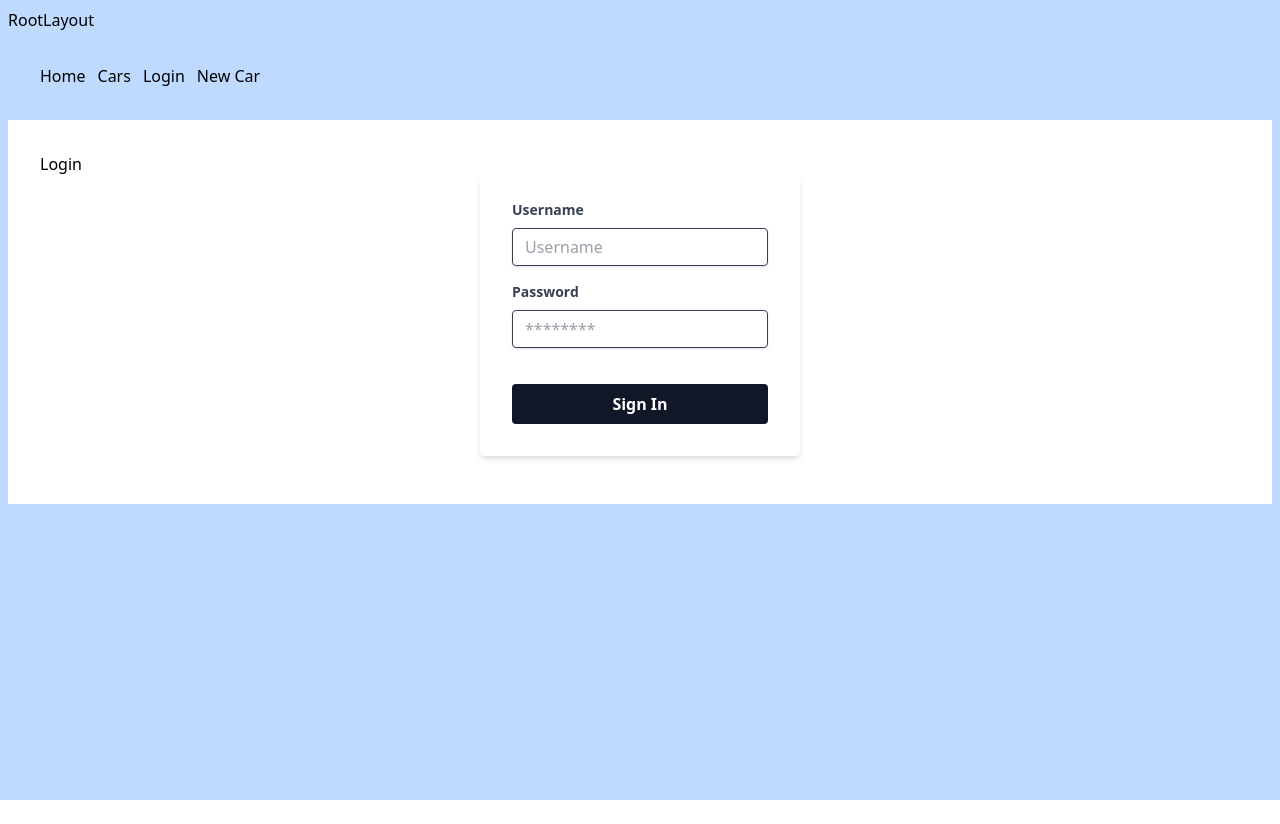
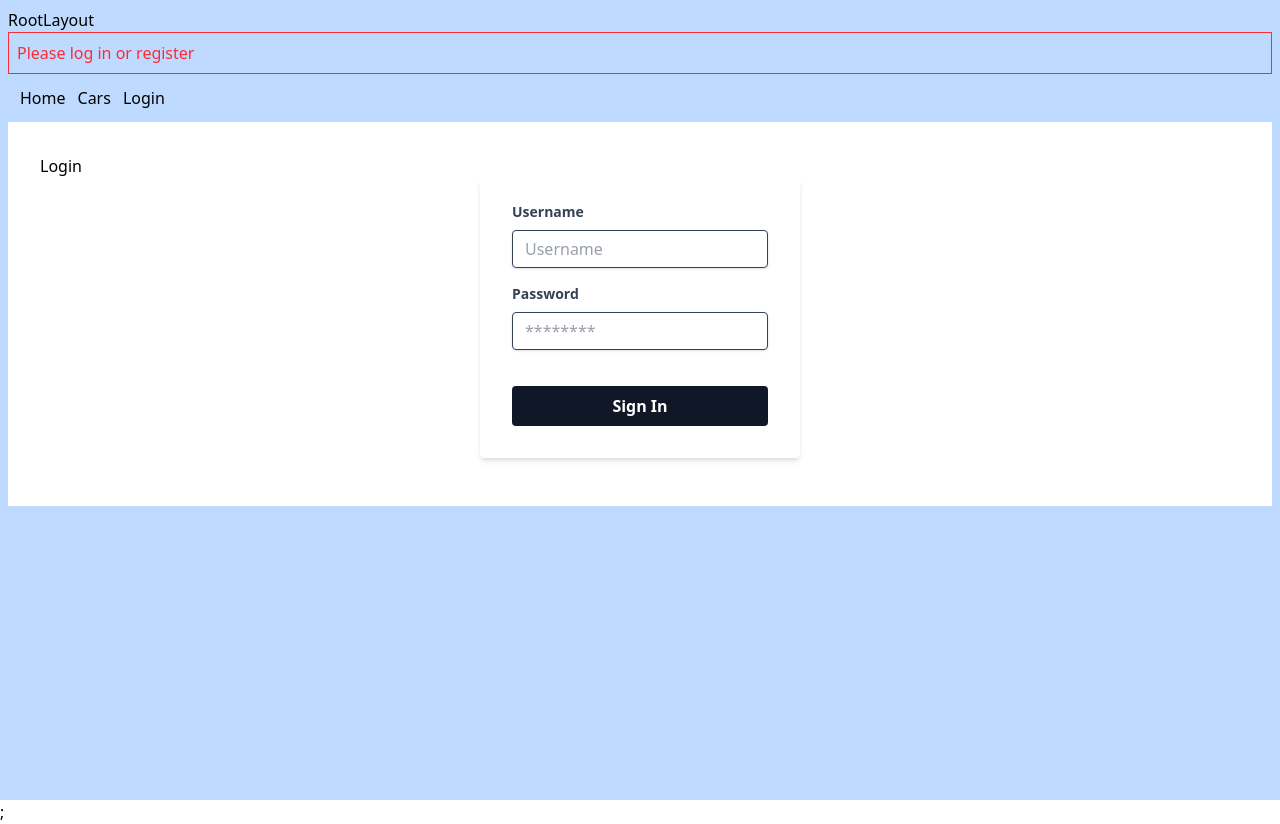
Before and after one commit to FreddyPinto/FARM-full-stack-web-app, a React (Vite) app in the folder frontend/: page /login in a window 1280 px wide. Before the commit the page ends 800 px from the top, so only its background shows below. Built offline with nearby package versions, Linux system fonts and the light colour scheme.

Commit message:
Add authentication context and provider; integrate into App component and RootLayout

```diff
--- a/frontend/src/App.jsx
+++ b/frontend/src/App.jsx
@@ -12,6 +12,7 @@ import Login from "./pages/Login";
 import NewCar from "./pages/NewCar";
 import SingleCar from "./pages/SingleCar";
 import NotFound from "./pages/NotFound";
+import { AuthProvider } from "./contexts/AuthProvider";
 
 const router = createBrowserRouter(
   createRoutesFromElements(
@@ -26,5 +27,9 @@ const router = createBrowserRouter(
   )
 );
 export default function App() {
-  return <RouterProvider router={router} />;
+  return (
+    <AuthProvider>
+      <RouterProvider router={router} />;
+    </AuthProvider>
+  );
 }
--- /dev/null
+++ b/frontend/src/contexts/AuthContext.jsx
@@ -0,0 +1,3 @@
+import { createContext } from "react";
+
+export const AuthContext = createContext();
--- /dev/null
+++ b/frontend/src/contexts/AuthProvider.jsx
@@ -0,0 +1,86 @@
+import { useState, useEffect } from "react";
+import { AuthContext } from "./AuthContext";
+
+export const AuthProvider = ({ children }) => {
+  const [user, setUser] = useState(null);
+  const [jwt, setJwt] = useState(localStorage.getItem("jwt") || null);
+  const [message, setMessage] = useState("Please log in");
+
+  useEffect(() => {
+    const storedJwt = localStorage.getItem("jwt") || null;
+    if (storedJwt) {
+      setJwt(storedJwt);
+      fetch(`${import.meta.env.VITE_API_URL}/users/me`, {
+        headers: {
+          Authorization: `Bearer ${storedJwt}`,
+        },
+      })
+        .then((res) => res.json())
+
+        .then((data) => {
+          if (data.username) {
+            setUser({ user: data.username });
+            setMessage(`Welcome back, ${data.username}!`);
+          } else {
+            localStorage.removeItem("jwt");
+            setJwt(null);
+            setUser(null);
+            setMessage(data.message);
+          }
+        })
+        .catch(() => {
+          localStorage.removeItem("jwt");
+          setJwt(null);
+          setUser(null);
+          setMessage("Please log in or register");
+        });
+    } else {
+      setJwt(null);
+      setUser(null);
+      setMessage("Please log in or register");
+    }
+  }, []);
+
+  const login = async (username, password) => {
+    const response = await fetch(
+      `${import.meta.env.VITE_API_URL}/users/login`,
+      {
+        method: "POST",
+        headers: {
+          "Content-Type": "application/json",
+        },
+        body: JSON.stringify({ username, password }),
+      }
+    );
+
+    const data = await response.json();
+    if (response.ok) {
+      setJwt(data.token);
+      localStorage.setItem("jwt", data.token);
+      setUser(data.username);
+      setMessage(`Login successful: welcome  ${data.username}`);
+    } else {
+      setMessage("Login failed: " + data.detail);
+      setUser(null);
+      setJwt(null);
+      localStorage.removeItem("jwt");
+    }
+
+    return data;
+  };
+
+  const logout = () => {
+    setUser(null);
+    setJwt(null);
+    localStorage.removeItem("jwt");
+    setMessage("Logout successful");
+  };
+
+  return (
+    <AuthContext.Provider
+      value={{ user, jwt, login, logout, message, setMessage }}
+    >
+      {children}
+    </AuthContext.Provider>
+  );
+};
--- /dev/null
+++ b/frontend/src/hooks/useAuth.jsx
@@ -0,0 +1,12 @@
+import { useContext } from "react";
+import { AuthContext } from "../contexts/AuthContext";
+
+export const useAuth = () => {
+  const context = useContext(AuthContext);
+
+  if (!context) {
+    throw new Error("Must be used within an AuthProvider");
+  }
+
+  return context;
+};
--- a/frontend/src/layouts/RootLayout.jsx
+++ b/frontend/src/layouts/RootLayout.jsx
@@ -1,25 +1,35 @@
 import { Outlet, NavLink } from "react-router-dom";
+import { useAuth } from "../hooks/useAuth";
+
 const RootLayout = () => {
+  const { user, message, logout } = useAuth();
+
   return (
-    <div className="bg-blue-200 min-h-screen p-2">
+    <div className=" bg-blue-200 min-h-screen p-2">
       <h2>RootLayout</h2>
-      <header className="p-8 w-full">
-        <nav
-          className="flex flex-row
-          justify-between"
-        >
+
+      <p className="text-red-500 p-2 border">{message}</p>
+
+      <header className="p-3 w-full">
+        <nav className="flex flex-row justify-between mx-auto">
           <div className="flex flex-row space-x-3">
             <NavLink to="/">Home</NavLink>
             <NavLink to="/cars">Cars</NavLink>
-            <NavLink to="/login">Login</NavLink>
-            <NavLink to="/new-car">New Car</NavLink>
+            {user ? (
+              <>
+                <NavLink to="/new-car">New Car</NavLink>
+                <button onClick={logout}>Logout</button>
+              </>
+            ) : (
+              <>
+                {" "}
+                <NavLink to="/login">Login</NavLink>
+              </>
+            )}
           </div>
         </nav>
       </header>
-      <main
-        className="p-8 flex flex-col flex-1
-        bg-white"
-      >
+      <main className="p-8 flex flex-col flex-1 bg-white ">
         <Outlet />
       </main>
     </div>
```
